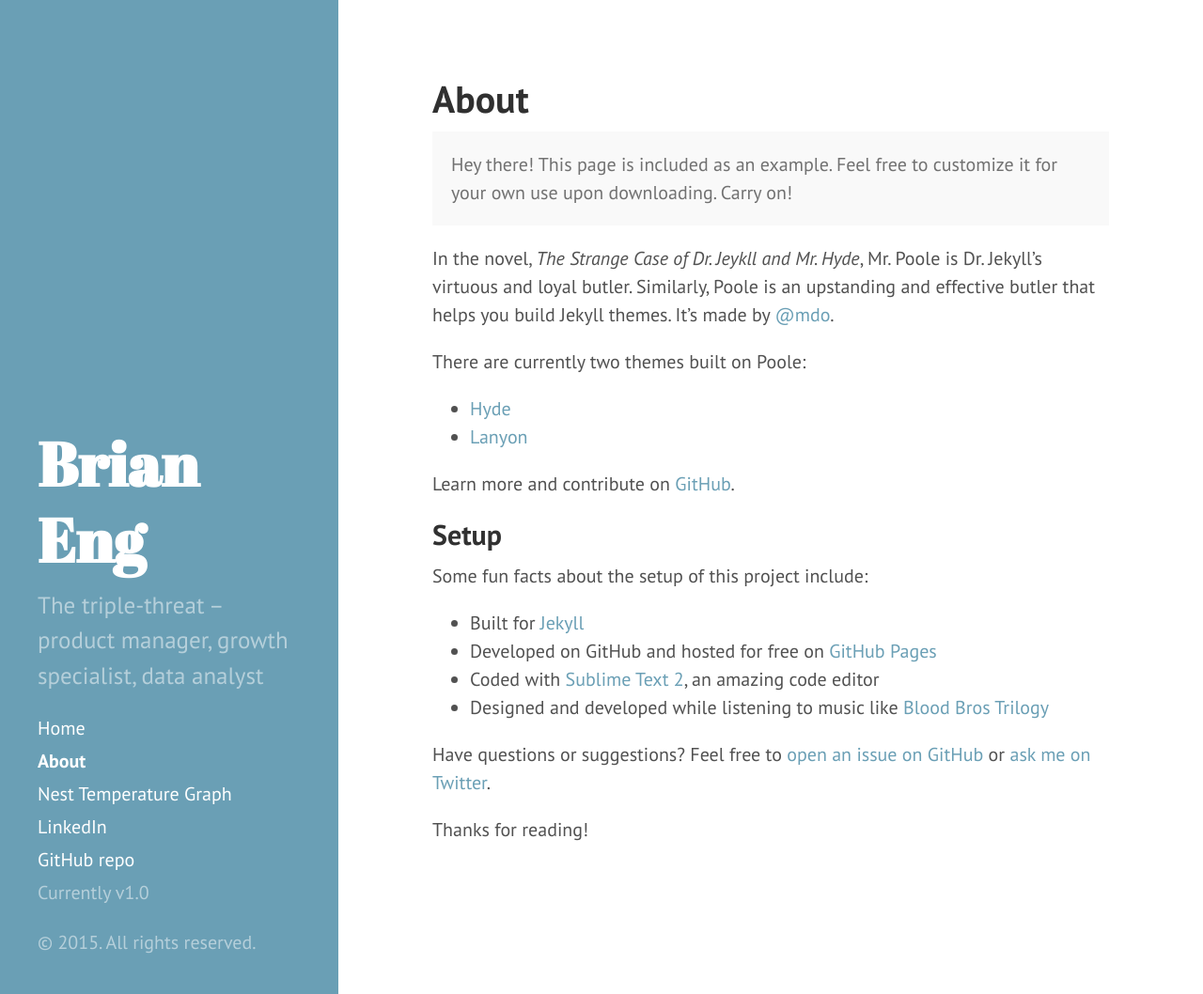
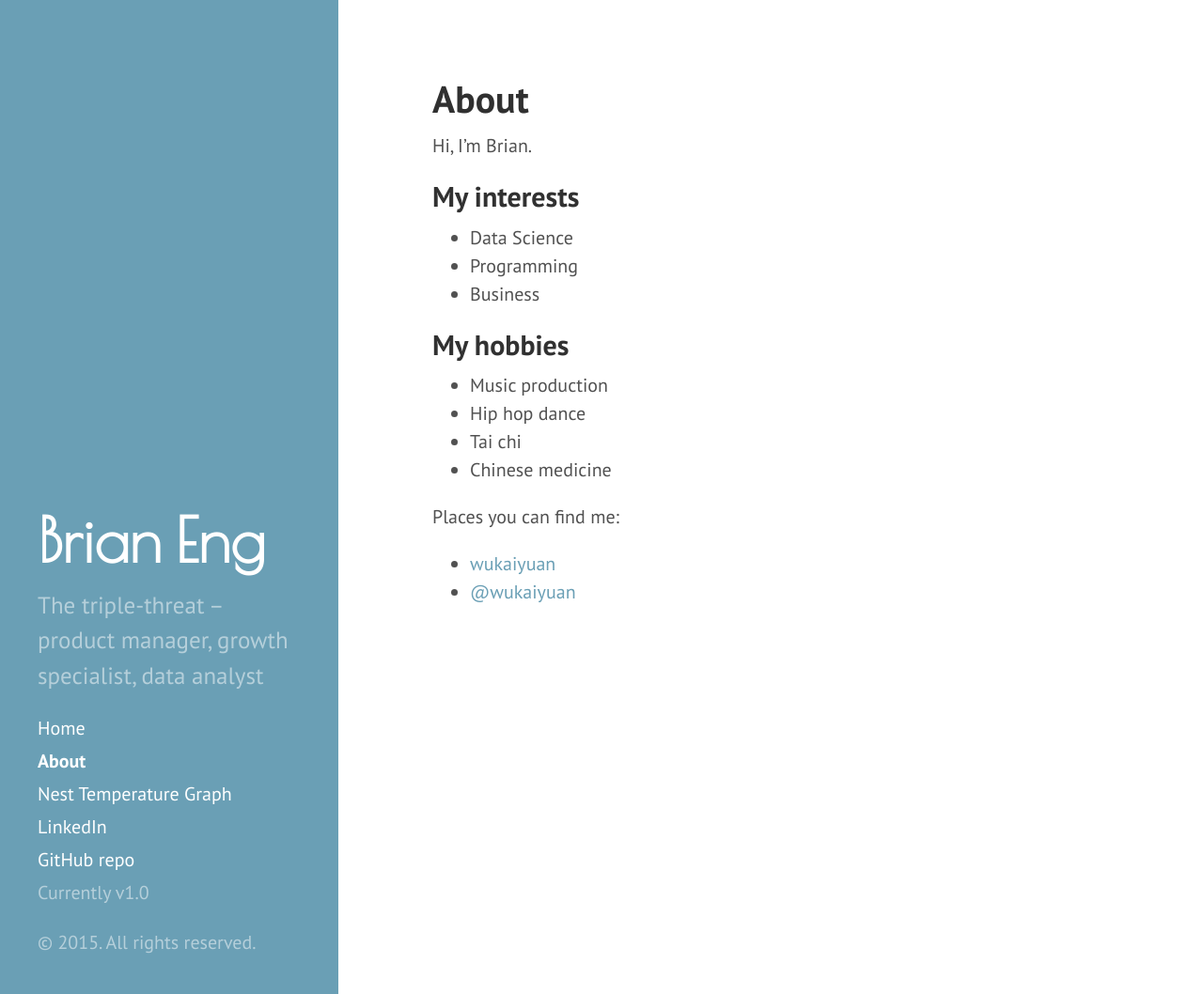
Before and after one commit to wukaiyuan/wukaiyuan.github.io, a Jekyll site: the page built from about.md, in a window 1280 px wide and 1058 px high. Shown: the whole window at 94% size. Built offline with Jekyll 4.4.1, drawn with Linux system fonts in a browser that asks for light colours; Markdown is read by kramdown in place of the engine named in the settings.

Commit message:
Updated info and fixed fonts

```diff
--- a/_includes/head.html
+++ b/_includes/head.html
@@ -18,7 +18,7 @@
   <link rel="stylesheet" href="{{ site.baseurl }}public/css/poole.css">
   <link rel="stylesheet" href="{{ site.baseurl }}public/css/syntax.css">
   <link rel="stylesheet" href="{{ site.baseurl }}public/css/hyde.css">
-  <link rel="stylesheet" href="http://fonts.googleapis.com/css?family=PT+Sans:400,400italic,700|Abril+Fatface">
+  <link rel="stylesheet" href="http://fonts.googleapis.com/css?family=PT+Sans:400,400italic,700|Poiret+One">
 
   <!-- Icons -->
   <link rel="apple-touch-icon-precomposed" sizes="144x144" href="{{ site.baseurl }}public/apple-touch-icon-144-precomposed.png">
--- a/about.md
+++ b/about.md
@@ -3,28 +3,21 @@ layout: page
 title: About
 ---
 
-<p class="message">
-  Hey there! This page is included as an example. Feel free to customize it for your own use upon downloading. Carry on!
-</p>
+Hi, I'm Brian.
 
-In the novel, *The Strange Case of Dr. Jeykll and Mr. Hyde*, Mr. Poole is Dr. Jekyll's virtuous and loyal butler. Similarly, Poole is an upstanding and effective butler that helps you build Jekyll themes. It's made by [@mdo](https://twitter.com/mdo).
+## My interests
 
-There are currently two themes built on Poole:
+* Data Science
+* Programming
+* Business
 
-* [Hyde](http://hyde.getpoole.com)
-* [Lanyon](http://lanyon.getpoole.com)
+## My hobbies
+* Music production
+* Hip hop dance
+* Tai chi
+* Chinese medicine
 
-Learn more and contribute on [GitHub](https://github.com/poole).
+Places you can find me:
 
-## Setup
-
-Some fun facts about the setup of this project include:
-
-* Built for [Jekyll](http://jekyllrb.com)
-* Developed on GitHub and hosted for free on [GitHub Pages](https://pages.github.com)
-* Coded with [Sublime Text 2](http://sublimetext.com), an amazing code editor
-* Designed and developed while listening to music like [Blood Bros Trilogy](https://soundcloud.com/maddecent/sets/blood-bros-series)
-
-Have questions or suggestions? Feel free to [open an issue on GitHub](https://github.com/poole/issues/new) or [ask me on Twitter](https://twitter.com/mdo).
-
-Thanks for reading!
+* [wukaiyuan](https://instagram.com/wukaiyuan)
+* [@wukaiyuan](https://twitter.com/wukaiyuan)
--- a/public/css/hyde.css
+++ b/public/css/hyde.css
@@ -79,7 +79,7 @@ html {
 .sidebar-about h1 {
   color: #fff;
   margin-top: 0;
-  font-family: "Abril Fatface", serif;
+  font-family: "Poiret One", serif;
   font-size: 3.25rem;
 }
 
```
Also changed, not shown: public/apple-touch-icon-144-precomposed.png, public/favicon.ico.
